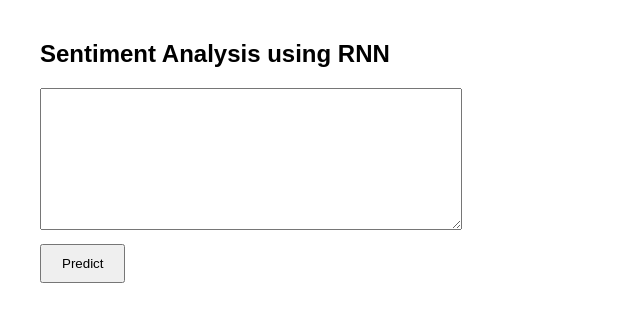
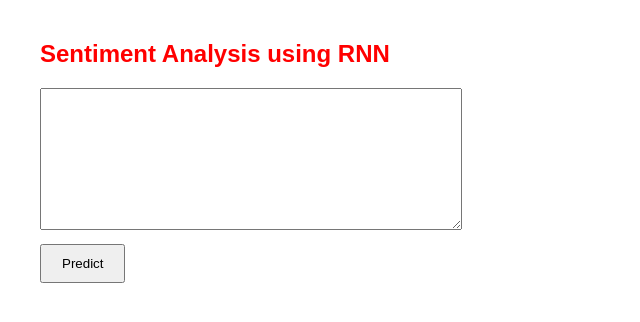
Before and after one commit to SauravCoder69/RNN-Sentiment-Analysis, a Flask app: page / in a window 1280 px wide. Shown: the top 322 px of the page, without its empty margins (0-640 px from the left). Run offline with Flask 3, Linux system fonts and the light colour scheme; parts of the project's set-up code (start-up, migrations or seed data) failed here and were passed over.

Commit message:
Update app.py

```diff
--- a/app.py
+++ b/app.py
@@ -8,6 +8,7 @@ from nltk.tokenize import word_tokenize
 from nltk.stem import PorterStemmer
 
 nltk.download("punkt")
+nltk.download("punkt_tab")
 
 app = Flask(__name__)
 
--- a/templates/index.html
+++ b/templates/index.html
@@ -28,6 +28,11 @@
             margin-top:20px;
             font-size:20px;
             font-weight:bold;
+        }
+
+
+        h2{
+            color: red;
         }
 
     </style>
```
